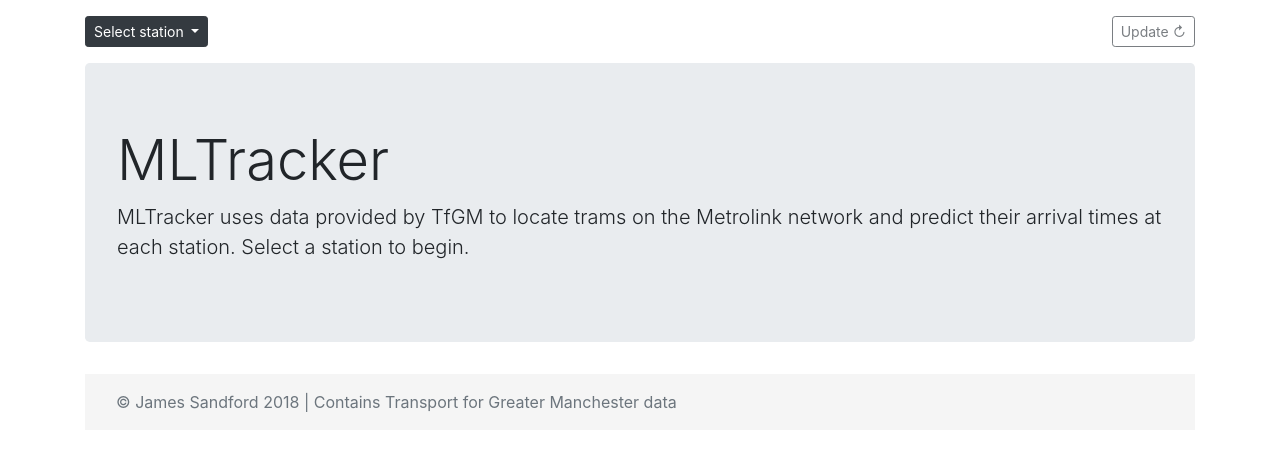
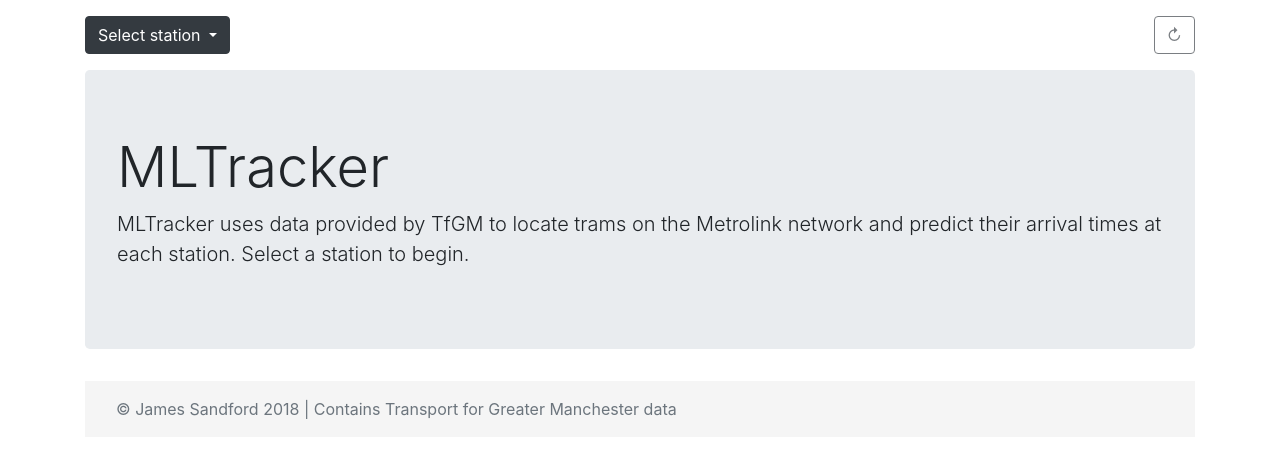
Before and after one commit to j616/MLTrackerWeb, a plain HTML site: page app_index.html in a window 1280 px wide. Drawn offline with nearby package versions, Linux system fonts and the light colour scheme.

Commit message:
Try removing word refresh from button in app

```diff
--- a/app_index.html
+++ b/app_index.html
@@ -25,7 +25,7 @@
         <div class="row">
           <div class="col-auto mr-auto">
             <div class="btn-group">
-              <button class="btn btn-dark btn-sm dropdown-toggle" type="button" data-toggle="dropdown" aria-haspopup="true" aria-expanded="false" id="stationDDB" value=null>
+              <button class="btn btn-dark btn dropdown-toggle" type="button" data-toggle="dropdown" aria-haspopup="true" aria-expanded="false" id="stationDDB" value=null>
                 Select station
               </button>
               <div class="dropdown-menu stationDD" id="stationDD" boundary="window">
@@ -126,7 +126,7 @@
             </div>
           </div>
           <div class="col-auto">
-            <button class="btn btn-outline-dark btn-sm" type="submit" id="updateB" disabled>Update &#8635;</button>
+            <button class="btn btn-outline-dark btn" type="submit" id="updateB" disabled>&#8635;</button>
           </div>
         </div>
       </div>
```
